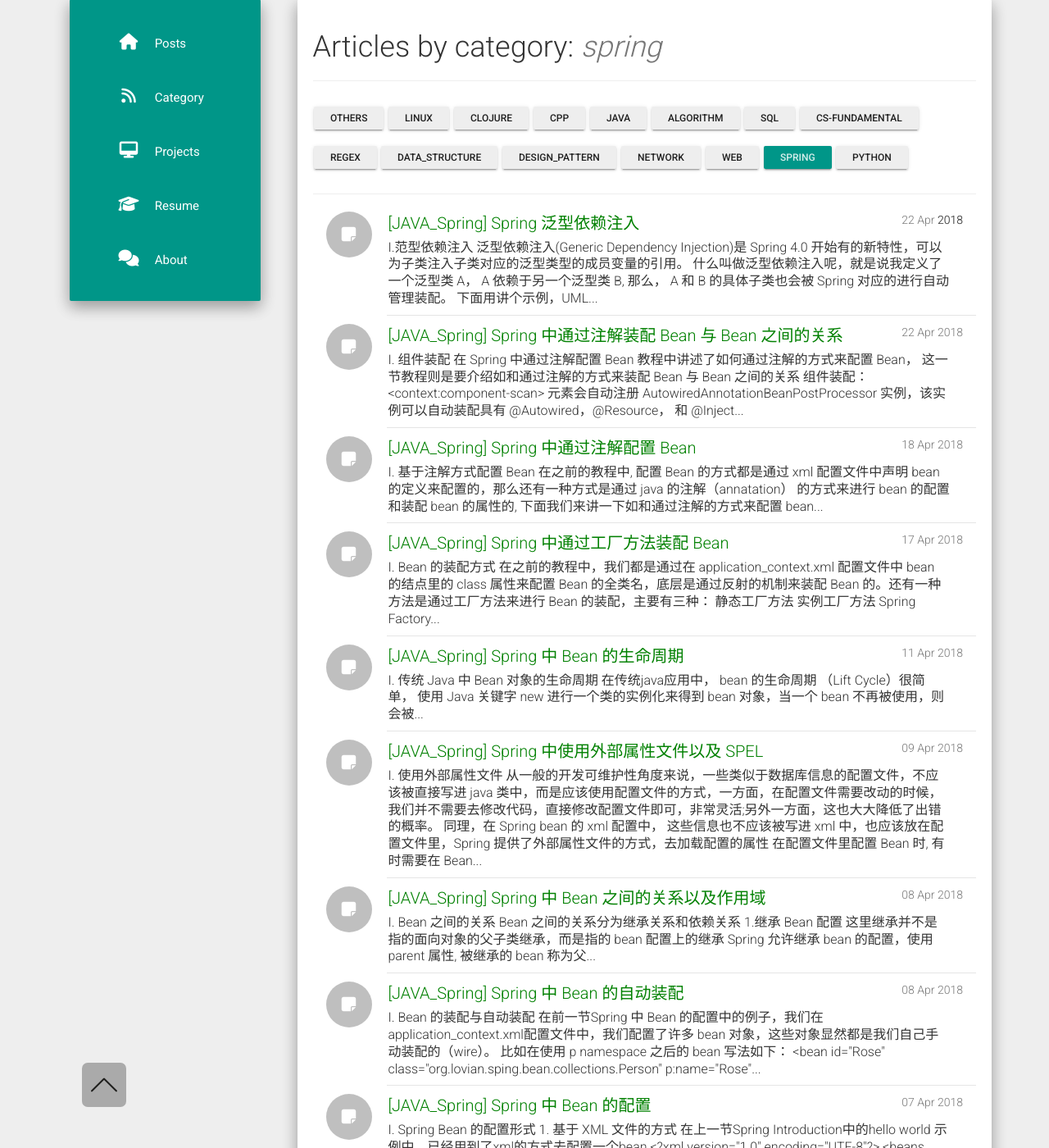
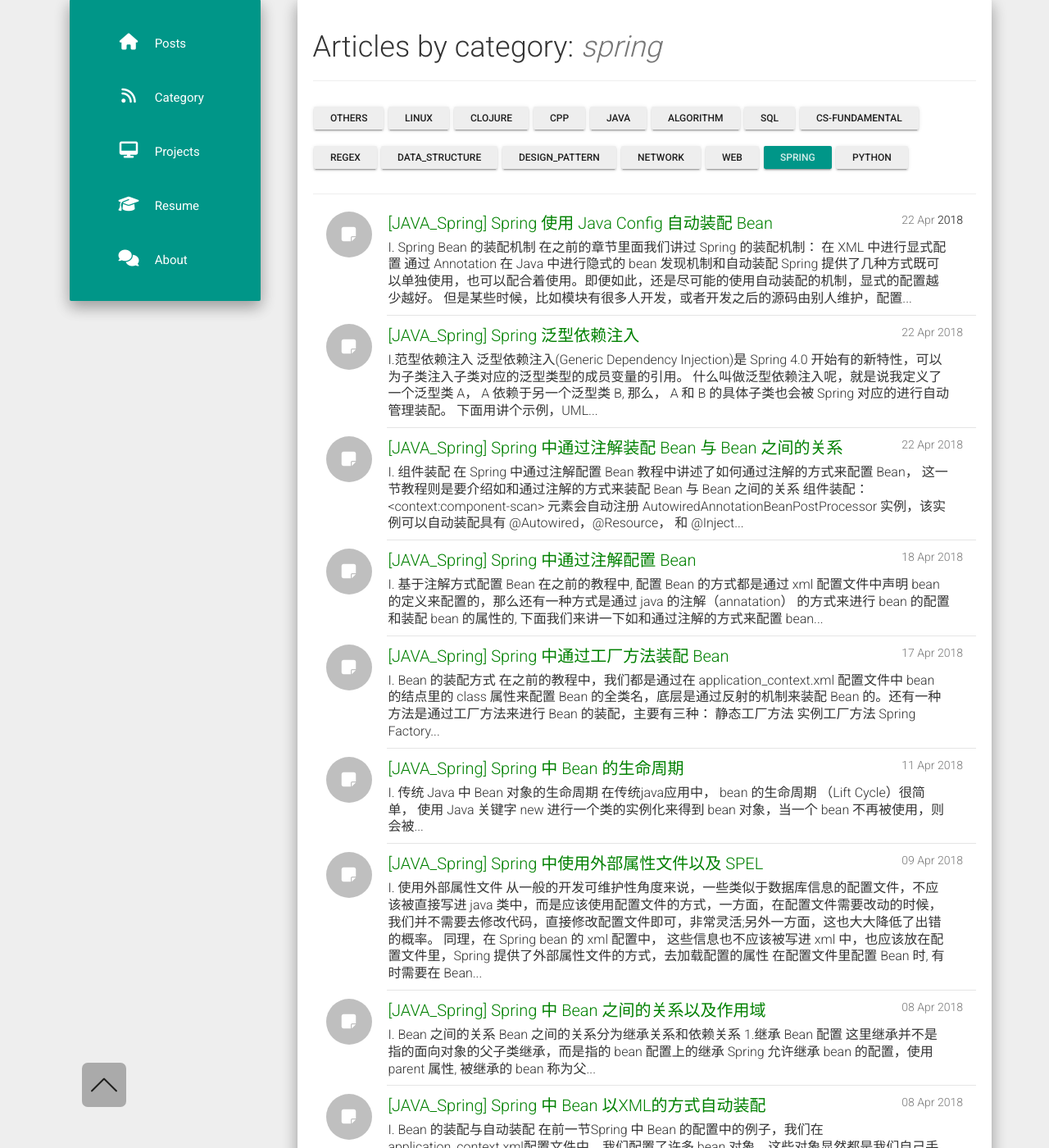
Before and after one commit to ZhengshuaiPENG/zhengshuaipeng.github.io, a Jekyll site: the page built from category/spring.md, in a window 1280 px wide and 1400 px high, scrolled down 229 px. Shown: the whole window at 82% size. Built offline with Jekyll 4.4.1, drawn with Linux system fonts in a browser that asks for light colours; nearby versions of some CDN libraries.

Commit message:
java config autowired

````diff
--- a/_posts/2018/04/2018-04-08-java-spring-bean-autowired.md
+++ b/_posts/2018/04/2018-04-08-java-spring-bean-autowired.md
@@ -1,6 +1,6 @@
 ---
 layout: post
-title:  "[JAVA_Spring] Spring 中 Bean 的自动装配"
+title:  "[JAVA_Spring] Spring 中 Bean 以XML的方式自动装配"
 date:   2018-04-08
 desc: "Spring Bean 配置"
 keywords: "java, spring, Bean，Autowire"
@@ -20,6 +20,8 @@
 我们显式的指明了，将 ```bba-cars``` 这个 bean 装配给了 ```Rose``` 这个 Person bean，那么什么是```自动装配（Autowire）```呢，就是说我这里不需要显示的写明，```bba-cars``` 这个bean是装配给```Rose```的，它去自己给我装配好，那么如果实现呢？
 
 ## 1.XML 配置里的 Bean 自动装配
+
+```本文所讲的自动装配特指以 XML 的方式进行自动装配```
 
 -   Spring IOC 容器可以自动装配 Bean. 需要做的仅仅是在 ```<bean>``` 的 ```autowire``` 属性里```指定自动装配的模式```
     -   ```byType(根据类型自动装配)```: 若 IOC 容器中有多个与目标 Bean 类型一致的 Bean. 在这种情况下, Spring 将无法判定哪个 Bean 最合适该属性, 所以不能执行自动装配
--- /dev/null
+++ b/_posts/2018/04/2018-04-27-java-spring-bean-java-config.md
@@ -0,0 +1,163 @@
+---
+layout: post
+title:  "[JAVA_Spring] Spring 使用 Java Config 自动装配 Bean"
+date:   2018-04-22
+desc: "Spring autowired bean by java config"
+keywords: "java, spring, Bean， annotation, java config， autowired"
+categories: [java, spring]
+---
+
+# I. Spring Bean 的装配机制
+
+在之前的章节里面我们讲过 Spring 的```装配机制```：
+
+-   在 XML 中进行显式配置
+-   通过 Annotation 在 Java 中进行隐式的 bean 发现机制和自动装配
+
+Spring 提供了几种方式既可以单独使用，也可以配合着使用。即便如此，还是```尽可能的使用自动装配的机制```，显式的配置越少越好。
+
+但是某些时候，比如模块有很多人开发，或者开发之后的源码由别人维护，配置 Bean 的时候，显式的配置则会更方便维护人员。那么除了 XML 的方式，我们还可以```通过使用类型安全并且比 XML 更为强大的 JavaConfig```来显式的配置 Bean。除非需要使用 XML 中的 namespace 并且 JavaConfig之中没有同样的实现的时候，就可以选择 XML 方式
+
+
+# II. Spring 自动化装配 Bean
+
+之前的章节， [Spring XML AutoWired](http://blog.lovian.org/java/spring/2018/04/08/java-spring-bean-autowired.html) 和 [Spring Annotation](http://blog.lovian.org/java/spring/2018/04/18/java-spring-annotations.html) 也介绍过如何使用注解和组件扫描来以及XML的方式实现自动化装配, 其实Spring是从两个角度来实现的自动化装配的：
+
+-   ```组件扫描(component scanning)```: Spring 自动发现应用上下文所创建的 bean
+-   ```自动装配(autowiring)```： Spring 自动满足 bean 之间的依赖
+
+那我们尽量使用组件扫描和自动装配来使得显式配置降低到最少， 下面通过一个实例来演示
+
+# III. 代码实例
+
+我们来实现一个需求，创建一个 CD 播放器，播放器可以播放一张 CD，使用 Spring 来自动把 CD 装配给 CD 播放器。
+
+我们先建立 CD 的概念，创建一个 CD 的接口，代码如下：
+
+```java
+package org.lovian.spring.soundsystem;
+
+/**
+ * Author: PENG Zhengshuai
+ * Date: 4/27/18
+ * lovian.org
+ */
+
+
+public interface CompactDisc {
+    void play();
+}
+```
+
+在这个接口中，定义了一个 CD 播放器能够对一个 CD 所能进行的操作，然后我们创建一个 CD 的实现类，比如周杰伦的范特西，代码如下：
+
+```java
+package org.lovian.spring.soundsystem;
+
+import org.springframework.stereotype.Component;
+
+/**
+ * Author: PENG Zhengshuai
+ * Date: 4/27/18
+ * lovian.org
+ */
+
+@Component
+public class JayCompactDisc implements CompactDisc {
+
+    private String title = "Fantasy";
+    private String artist = "Jay Chou";
+
+    public void play() {
+        System.out.println("Playing " + title + " by " + artist);
+    }
+}
+```
+
+在 ```JayCompactDisc``` 里面，我们定义了两个成员变量，调用 ```play()``` 方法时，会将这两个变量打印出来; 同时给这个类标注 ```@Component``` 注解，这个注解表明该类会作为一个组件类，并且告诉 Spring 在 IOC 容器中要去创建这个类的 bean 实例。
+
+在 [Spring Annotation](http://blog.lovian.org/java/spring/2018/04/18/java-spring-annotations.html) 中我们讲到，由于组件扫描默认是不启用的，如果要使用组件扫描的功能，则需要在 XML 中配置 ```component-scan```：
+
+```xml
+<context:component-scan base-package="org.lovian.spring.soundsystem">
+```
+
+在这里，我们还另一种 ```JavaConfig``` 的配置方式来配置组件扫描：
+
+```java
+package org.lovian.spring.soundsystem;
+
+import org.springframework.context.annotation.ComponentScan;
+import org.springframework.context.annotation.Configuration;
+
+/**
+ * Author: PENG Zhengshuai
+ * Date: 4/27/18
+ * lovian.org
+ */
+
+@Configuration
+@ComponentScan
+public class CDPlayerConfig {
+}
+```
+```CDPlayerConfig``` 类通过代码的方式，完成了类似 XML 定义的装配规则。```@Configuration``` 注解表明了这个类是一个配置类，而 ```@ComponentScan``` 注解则告诉 Spring 要启用组件扫描。
+
+如果没有其他配置的话， Spring 会默认会扫描和标注了```@ComponentScan``` 的配置类相同的包。在这里 ```CDPlayerConfig``` 位于包 ```org.lovian.spring.soundsystem``` 中，那么 Spring 则会扫描这个包以及其子包，查找所有被标注 ```@Component``` 注解的类，并为其创建 bean。
+
+```@ComponentScan```也可以指定扫描的包，通过使用 ```basePackages``` 属性（注意是复数），可以指定多个包，用 ```,```分隔， 比如：
+
+```java
+@ComponentScan(basePackages="org.lovian.spring.soundsystem", "org.lovian.spring.videos")
+```
+
+接下来我们创建一个 Test 类来测试一下结果
+
+```java
+package org.lovian.spring.soundsystem;
+
+
+import org.junit.Assert;
+import org.junit.Test;
+import org.junit.runner.RunWith;
+import org.springframework.beans.factory.annotation.Autowired;
+import org.springframework.test.context.ContextConfiguration;
+import org.springframework.test.context.junit4.SpringJUnit4ClassRunner;
+
+/**
+ * Author: PENG Zhengshuai
+ * Date: 4/27/18
+ * lovian.org
+ */
+
+@RunWith(SpringJUnit4ClassRunner.class)
+@ContextConfiguration(classes=CDPlayerConfig.class)
+public class CDPlayerTest {
+
+    @Autowired
+    private CompactDisc cd;
+
+    @Test
+    public void assertCdBean(){
+        Assert.assertNotNull(cd);
+        Assert.assertEquals(JayCompactDisc.class, cd.getClass());
+    }
+}
+```
+
+这个类使用了 ```org.junit``` 库和 ```spring-test``` 模块，我们需要在 ```pom.xml``` 或者 classpath 中加入依赖，maven 依赖如下：
+
+```xml
+<dependency>
+        <groupId>org.springframework</groupId>
+        <artifactId>spring-test</artifactId>
+        <version>5.0.5.RELEASE</version>
+    </dependency>
+    <dependency>
+        <groupId>junit</groupId>
+        <artifactId>junit</artifactId>
+        <version>RELEASE</version>
+</dependency>
+```
+
+在 ```CDPlayerTest``` 类中， ```@RunWith``` 是 Junit 组件的标注，```SpringJUnit4ClassRunner``` 则是告诉 Junit，在测试开始的时候，调用这个类来```自动创建 Spring 的 ApplicationContext```。 ```@ContextConfiguration``` 注解则指明了要在哪个配置类中来加载配置。我们将 ```CompactDisc``` 使用 ```@Autowired``` 注解注入到这个 Test 类中，然后运行测试，测试通过。
````
